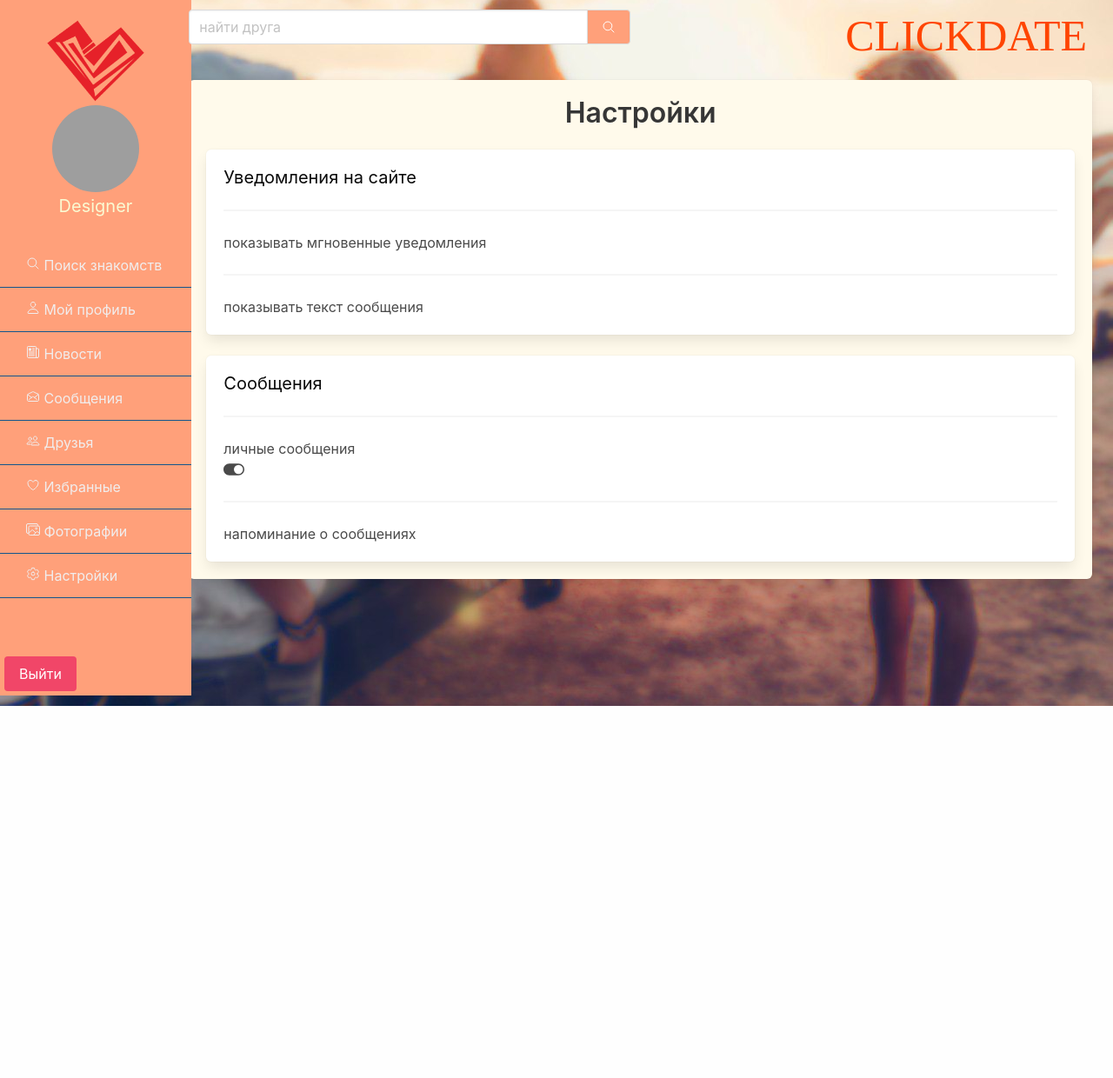
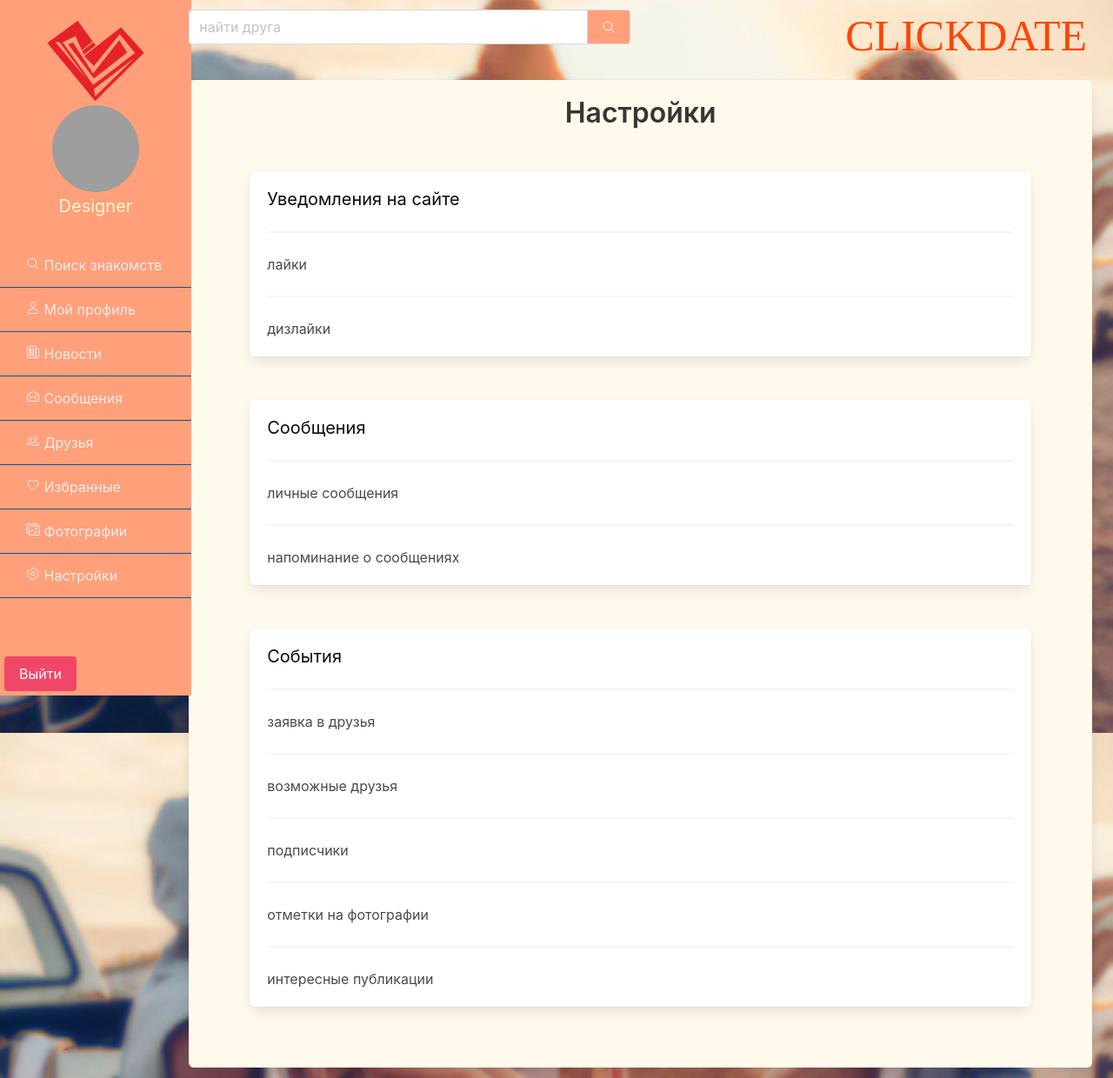
Before and after one commit to JaneDoe88888/DateSite2, a Django app: page /head/settings/ in a window 1280 px wide. Shown: the whole page at 87% size. Before the commit the page ends 812 px from the top, so only its background shows below. Run offline with Django 4.2, Linux system fonts and the light colour scheme; grey boxes are pictures that could not be loaded.

Commit message:
настройки

```diff
--- a/DateSite/head/templates/settings.html
+++ b/DateSite/head/templates/settings.html
@@ -97,30 +97,41 @@
             <div class="box has-background-warning-light">
                 <div class="has-text-centered title">Настройки</div>
 
-                <div class="box">
+                <div class="box" style="margin: 5%">
                     <h1 class="subtitle" style="color: #0a0a0a">Уведомления на сайте</h1>
                     <hr>
-                     <td>показывать мгновенные уведомления </td>
-                    <hr>
-                    <td>показывать текст сообщения</td>
+                   <ul>
+                        <td>лайки </td>
+                        <hr>
+                        <td>дизлайки</td>
+                   </ul>
                 </div>
-                 <div class="box">
+                 <div class="box" style="margin: 5%">
+                     <h1 class="subtitle" style="color: #0a0a0a">Сообщения</h1>
+                     <hr>
+                     <ul>
+                         <td>личные сообщения</td>
+                         <hr>
+                         <td>напоминание о сообщениях</td>
+                     </ul>
+                 </div>
+                <div class="box" style="margin: 5%">
+                     <h1 class="subtitle" style="color: #0a0a0a">События</h1>
+                     <hr>
+                     <ul>
+                         <td>заявка в друзья</td>
+                         <hr>
+                         <td>возможные друзья</td>
+                         <hr>
+                         <td>подписчики</td>
+                         <hr>
+                         <td>отметки на фотографии</td>
+                         <hr>
+                         <td>интересные публикации</td>
 
-                    <h1 class="subtitle" style="color: #0a0a0a">Сообщения</h1>
-                    <hr>
-                     <ul>
-                       <td>личные сообщения</td>
                      </ul>
-                        <div class="is-centered">
-                            <ion-icon class="icon is-centered"   name="toggle"></ion-icon>
-                        </div>
-
-                    <hr>
-                     <td>напоминание о сообщениях</td>
-
                  </div>
 
-<!--                <h1 class="subtitle" style="color: #0a0a0a">Сообщения</h1>-->
 
 
 
@@ -128,11 +139,7 @@
             </div>
         </div>
     </div>
-    </div>
-    </div>
-    </div>
-    </div>
-    </div>
+
 
 {% endblock %}
 
```
Also changed, not shown: DateSite/db.sqlite3, DateSite/head/forms.py (line endings or trailing spaces).
